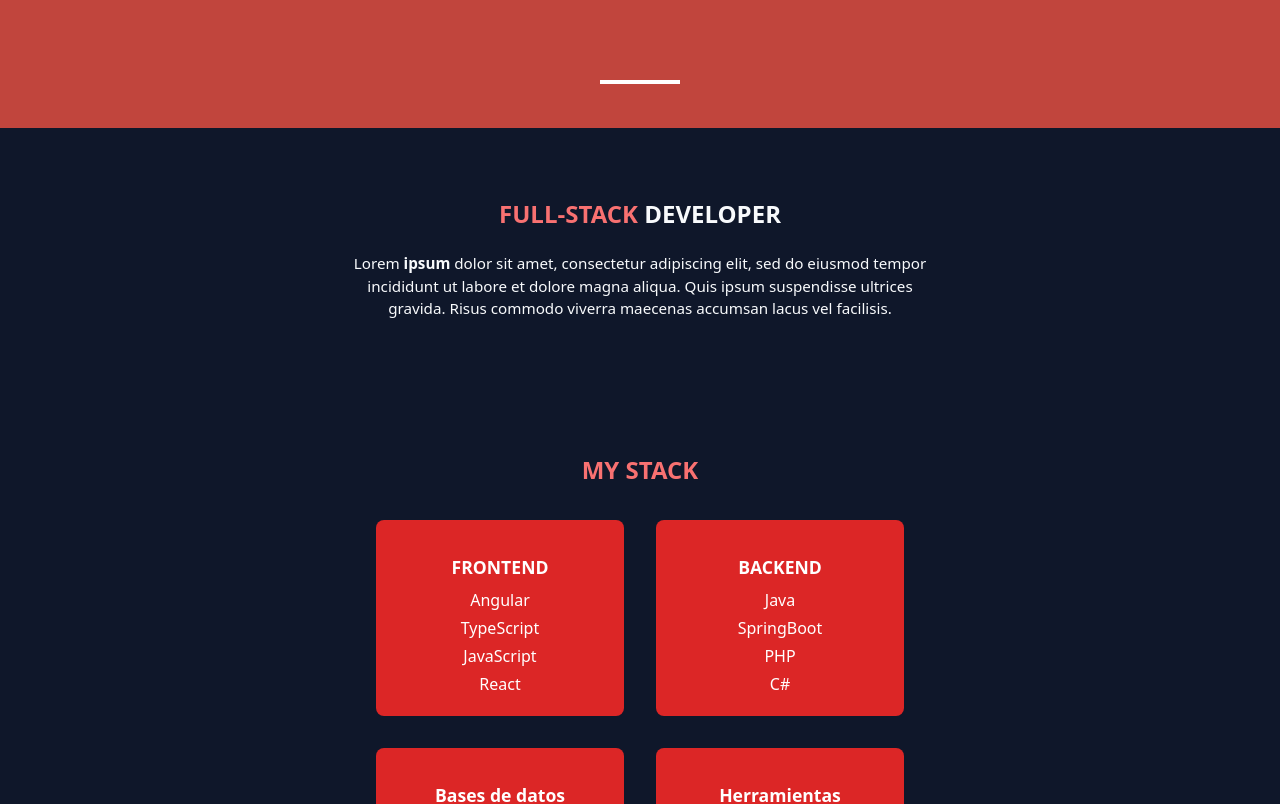
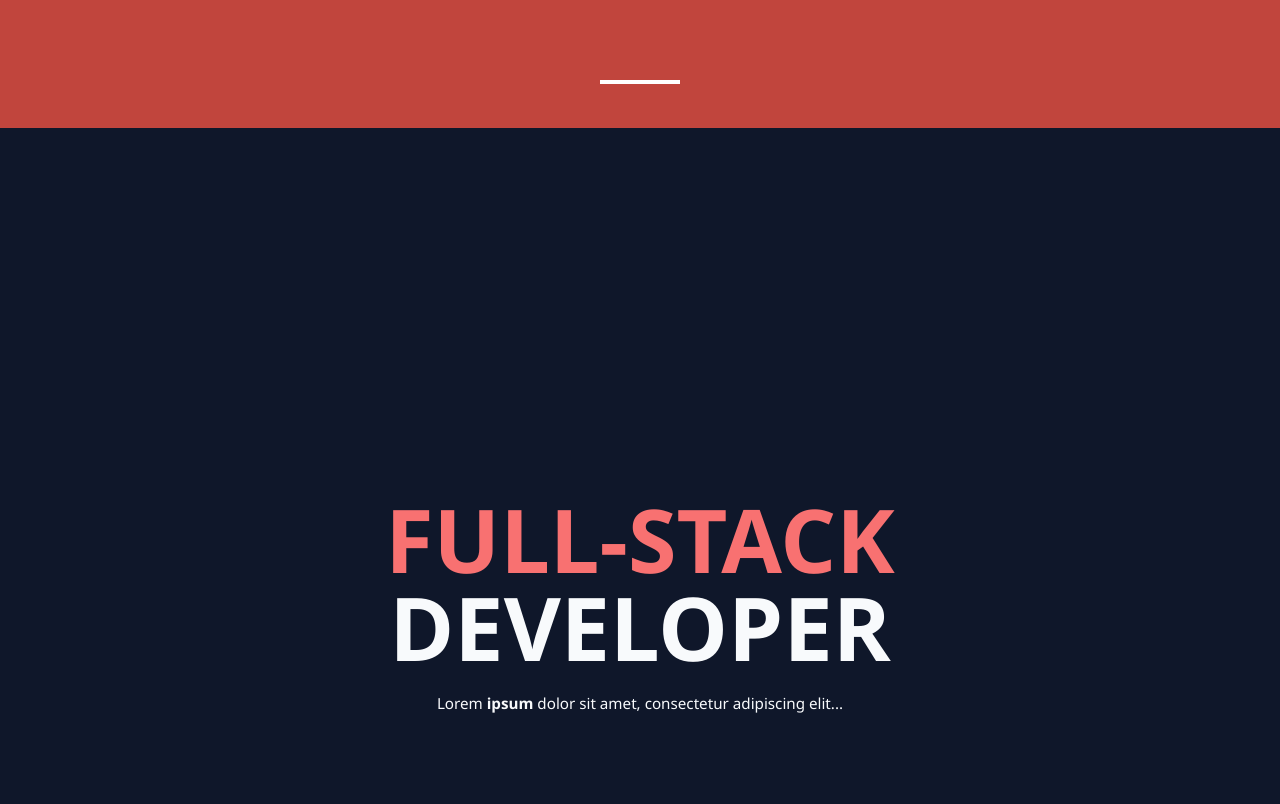
Before and after one commit to gonzalotadeo/portfolio-gonzalo, an Angular app: page / in a window 1280 px wide. Shown: the part 800-1604 px from the top of the page. Built offline with nearby package versions, Linux system fonts and the light colour scheme.

Commit message:
añadida segunda sección

```diff
--- a/src/app/app.component.scss
+++ b/src/app/app.component.scss
@@ -1 +1,8 @@
-@import "tailwindcss";
+body {
+  overflow-y: scroll;
+  scrollbar-width: none; /* Firefox */
+}
+
+body::-webkit-scrollbar {
+  display: none; /* Chrome, Safari, Edge */
+}
--- a/src/app/home/home.component.scss
+++ b/src/app/home/home.component.scss
@@ -0,0 +1,10 @@
+/* styles.css o global styles */
+html, body {
+  overflow-y: scroll;
+  scrollbar-width: none; /* Firefox */
+}
+
+html::-webkit-scrollbar,
+body::-webkit-scrollbar {
+  display: none; /* Chrome, Safari, Edge */
+}
--- a/src/app/sections/header/header.component.scss
+++ b/src/app/sections/header/header.component.scss
@@ -69,6 +69,11 @@
   text-align: center;
   padding: 4rem 1rem;
   height: 100vh;
+  overflow-y: scroll;
+  scrollbar-width: none; /* Firefox */
+}
+.header::-webkit-scrollbar {
+  display: none; /* Chrome, Safari, Edge */
 }
 
 .header h1 {
--- a/src/app/sections/hero/hero.component.html
+++ b/src/app/sections/hero/hero.component.html
@@ -1,8 +1,49 @@
+<section class="section about" id="aboutSection">
+  <div class="lines left-lines"></div>
+  <div class="about-content">
+    <h2><span class="highlight">FULL-STACK</span> DEVELOPER</h2>
+    <p>
+      Lorem <strong>ipsum</strong> dolor sit amet, consectetur adipiscing elit...
+    </p>
+  </div>
+  <div class="lines right-lines"></div>
+  <script>
+  // Crea 9 líneas con opacidad decreciente
+  function createLines(container) {
+    const count = 9;
+    for (let i = 0; i < count; i++) {
+      const line = document.createElement('div');
+      line.classList.add('line');
+      // Opacidad: desde 1 en los bordes hasta 0.1 hacia el centro
+      const maxOpacity = 1;
+      const minOpacity = 0.1;
+      const center = Math.floor(count / 2);
+      const distance = Math.abs(i - center);
+      const opacity = maxOpacity - (distance / center) * (maxOpacity - minOpacity);
+      line.style.opacity = opacity.toFixed(2);
+      container.appendChild(line);
+    }
+  }
 
-<section class="section about">
-  <h2><span class="highlight">FULL-STACK</span> DEVELOPER</h2>
-  <p>
-    Lorem <strong>ipsum</strong> dolor sit amet, consectetur adipiscing elit, sed do eiusmod tempor incididunt ut labore et dolore magna aliqua.
-    Quis ipsum suspendisse ultrices gravida. Risus commodo viverra maecenas accumsan lacus vel facilisis.
-  </p>
+  // Inyectar líneas en los dos contenedores
+  const leftContainer = document.querySelector('.left-lines');
+  const rightContainer = document.querySelector('.right-lines');
+  createLines(leftContainer);
+  createLines(rightContainer);
+
+  // Detectar scroll con IntersectionObserver
+  const section = document.getElementById('aboutSection');
+  const observer = new IntersectionObserver(entries => {
+    entries.forEach(entry => {
+      if (entry.isIntersecting) {
+        section.classList.add('visible');
+      } else {
+        section.classList.remove('visible');
+      }
+    });
+  }, { threshold: 0.3 });
+
+  observer.observe(section);
+</script>
+
 </section>
--- a/src/app/sections/hero/hero.component.scss
+++ b/src/app/sections/hero/hero.component.scss
@@ -1,13 +1,23 @@
-
 .about {
   background-color: #0f172a;
   color: #f8fafc;
   text-align: center;
   padding: 3rem 2rem;
+  height: 100vh;
+  display: flex;
+  justify-content: center;
+  align-items: center;
+}
+
+.about-content {
+  display: flex;
+  flex-direction: column;
+  align-items: center;
 }
 
 .about .highlight {
   color: #f87171;
+  display: block;
 }
 
 .about p {
@@ -16,3 +26,9 @@
   font-size: 0.95rem;
   line-height: 1.5;
 }
+
+h2 {
+  font-size: 5.5rem;
+ line-height: 1;
+ margin-bottom: 5px;;
+}
--- a/src/app/sections/projects/projects.component.scss
+++ b/src/app/sections/projects/projects.component.scss
@@ -3,6 +3,7 @@
   padding: 3rem 2rem;
   color: #fff;
   text-align: center;
+  height: 100vh;
 }
 
 .stack h2 {
--- a/src/styles.scss
+++ b/src/styles.scss
@@ -12,3 +12,15 @@ body {
   background-color: var(--dark);
   color: var(--text-light);
 }
+
+
+/* styles.css o global styles */
+html, body {
+  overflow-y: scroll;
+  scrollbar-width: none; /* Firefox */
+}
+
+html::-webkit-scrollbar,
+body::-webkit-scrollbar {
+  display: none; /* Chrome, Safari, Edge */
+}
```
